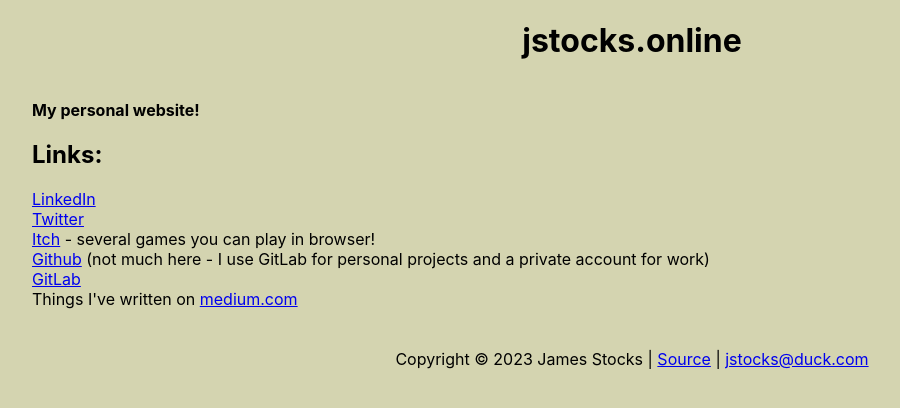
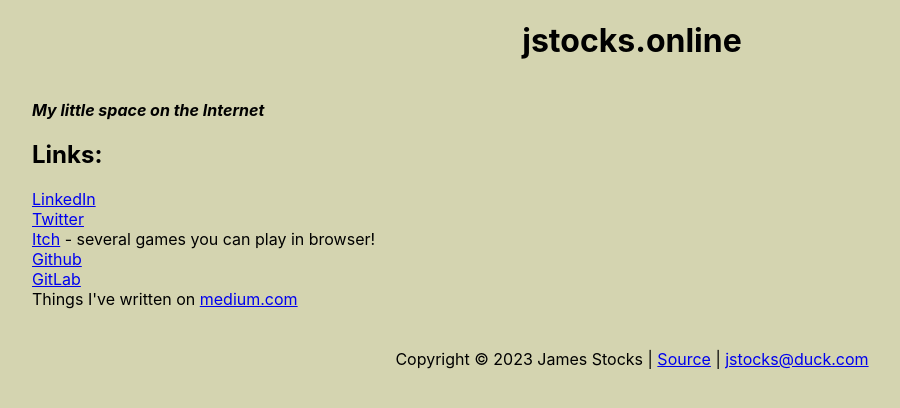
Before and after one commit to james-stocks/jstocks, a React (Create React App) app: page / in a window 1280 px wide. Shown: the top 408 px of the page, without its empty margins (8-908 px from the left). Built offline with nearby package versions, Linux system fonts and the light colour scheme.

Commit message:
Update main page slightly

```diff
--- a/src/App.js
+++ b/src/App.js
@@ -5,12 +5,12 @@
     <div className="App">
       <h1>jstocks.online</h1>
       <div className="App-blurb">
-          <b>My personal website!</b><br/>
+          <b><i>My little space on the Internet</i></b><br/>
           <h2>Links:</h2>
           <a href="https://www.linkedin.com/in/james-stocks-5316b337/">LinkedIn</a><br/>
           <a href="https://twitter.com/_JamesStocks">Twitter</a><br/>
           <a href="https://68st0x20.itch.io/">Itch</a> - several games you can play in browser!<br/>
-          <a href="https://github.com/james-stocks">Github</a> (not much here - I use GitLab for personal projects and a private account for work)<br/>
+          <a href="https://github.com/james-stocks">Github</a><br/>
           <a href="https://gitlab.com/68K">GitLab</a><br/>
           Things I've written on <a href="https://medium.com/@jstocks">medium.com</a>
       </div>
```
